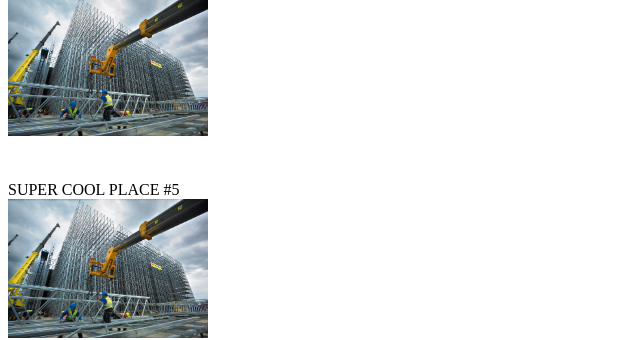
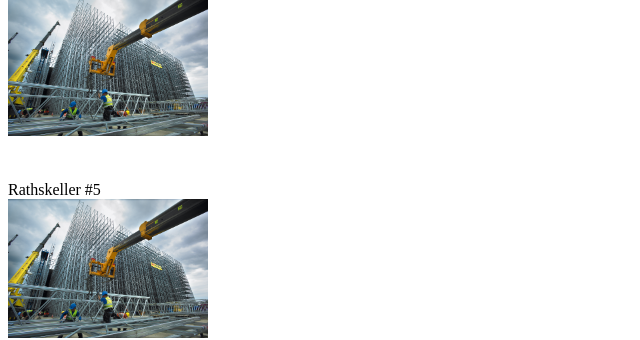
Before and after one commit to m-osborn/gdi_indyPlaces, a plain HTML site: page index.html in a window 1280 px wide. Shown: the part 906-1246 px from the top of the page, 0-640 px from the left. Drawn offline with Linux system fonts and the light colour scheme.

Commit message:
my change to number 5 cool place

```diff
--- a/index.html
+++ b/index.html
@@ -32,7 +32,7 @@ SUPER COOL PLACE #4
 <img src="images/construction.jpg" class="indyImage" />
 
 <div>
-SUPER COOL PLACE #5
+Rathskeller #5
 </div>
 <img src="images/construction.jpg" class="indyImage" />
 
```
